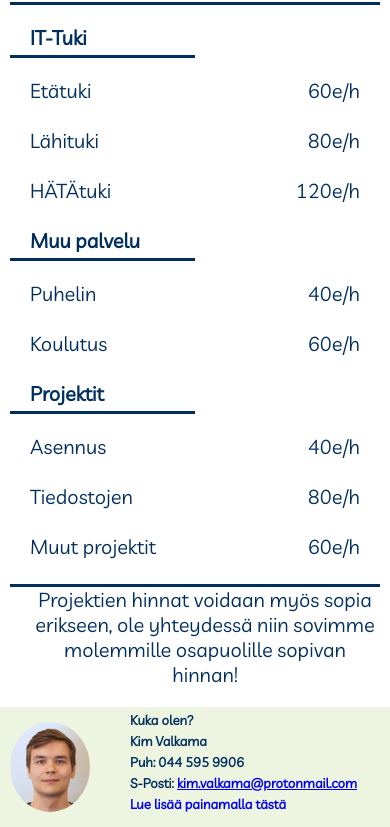
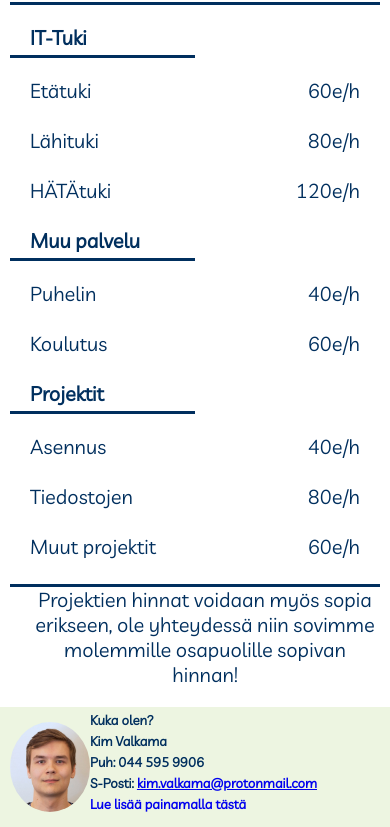
Before and after one commit to wesipls/bash, a plain HTML site: page index.html in a window 390 px wide. Shown: the part 518-1345 px from the top of the page. Drawn offline with Linux system fonts and the light colour scheme.

Commit message:
Update stylesheet.css

```diff
--- a/stylesheet.css
+++ b/stylesheet.css
@@ -223,4 +223,7 @@ padding-right: 10px;
   .midline {
     height: 0px;
   }
+  #footdata {
+	margin-left: 0px;
+  }
 }
```
